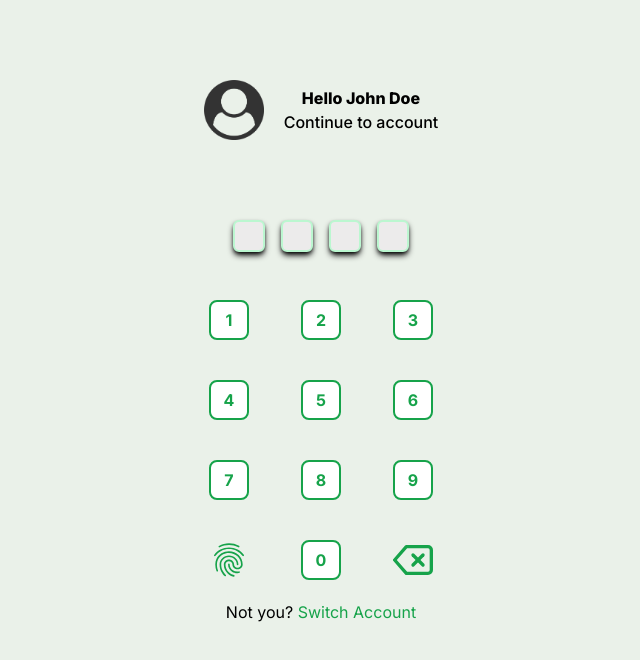
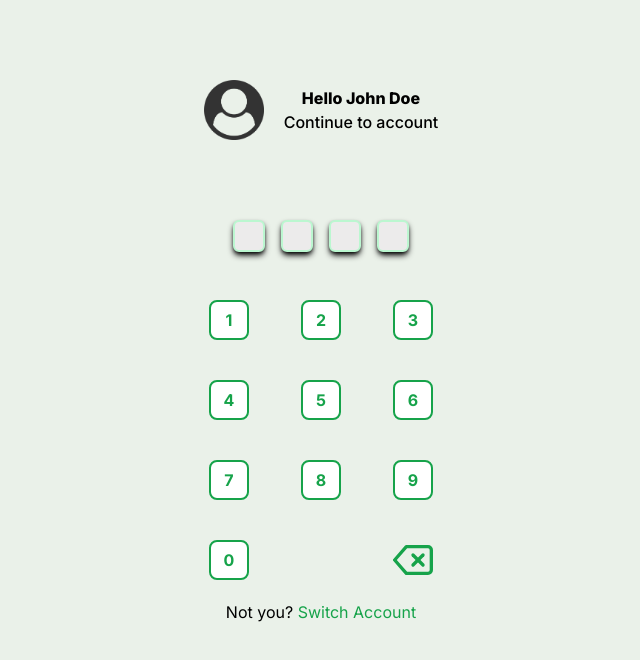
Before and after one commit to TranzGo/website, a Next.js app: page /app/unlock-account in a window 1280 px wide. Shown: the top 660 px of the page, without its empty margins (319-959 px from the left). Built offline with nearby package versions, Linux system fonts and the light colour scheme.

Commit message:
refactor

```diff
--- a/app/app/login/page.tsx
+++ b/app/app/login/page.tsx
@@ -37,7 +37,7 @@ function Login() {
                 <div>
                     <button className="text-white font-bold bg-green-600 hover:bg-green-700 py-2 w-96 h-10 rounded-2xl mb-7">Login</button>
                 </div>
-                <div>
+                <div className="flex sm:hidden">
                     <button>
                         <FingerprintIcon className="font-bold text-6xl text-green-600 hover:text-green-700 mb-10" />
                     </button>
--- a/app/app/unlock-account/page.tsx
+++ b/app/app/unlock-account/page.tsx
@@ -54,7 +54,7 @@ function UnlockAccount() {
                     <button className="text-center text-green-600 hover:text-green-700 font-bold w-10 h-10 bg-white hover:bg-green-100 rounded-lg border-solid border-2 border-green-600">9</button>
                 </div>
                 <div className="flex flex-row w-56 justify-between mb-5">
-                    <FingerprintIcon className="text-center text-green-600 hover:text-green-700 font-bold w-10 h-10 rounded-lg" />
+                    <FingerprintIcon className="flex sm:hidden text-center text-green-600 hover:text-green-700 font-bold w-10 h-10 rounded-lg" />
                     <button className="text-center text-green-600 hover:text-green-700 font-bold w-10 h-10 bg-white hover:bg-green-100 rounded-lg border-solid border-2 border-green-600">0</button>
                     <DeleteIcon className="text-center text-green-600 hover:text-green-700 font-bold w-10 h-10 rounded-lg" />
                 </div>
```
